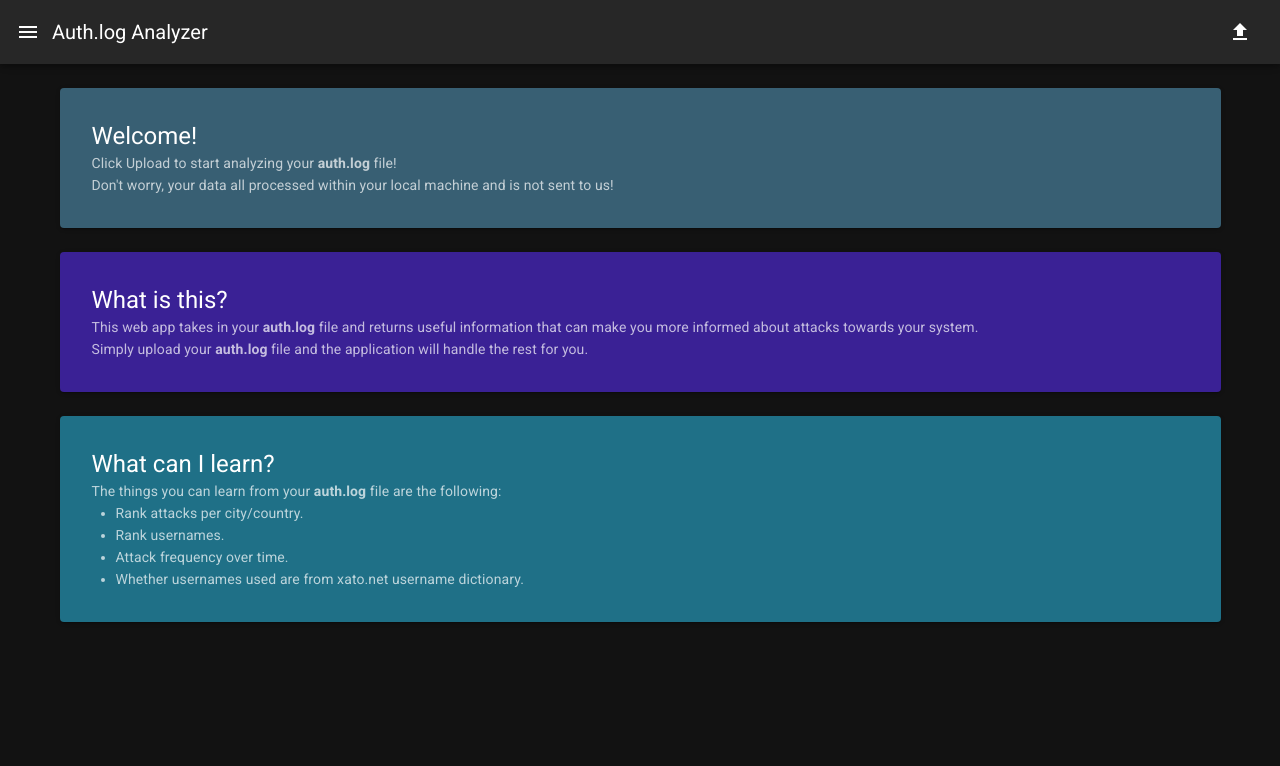
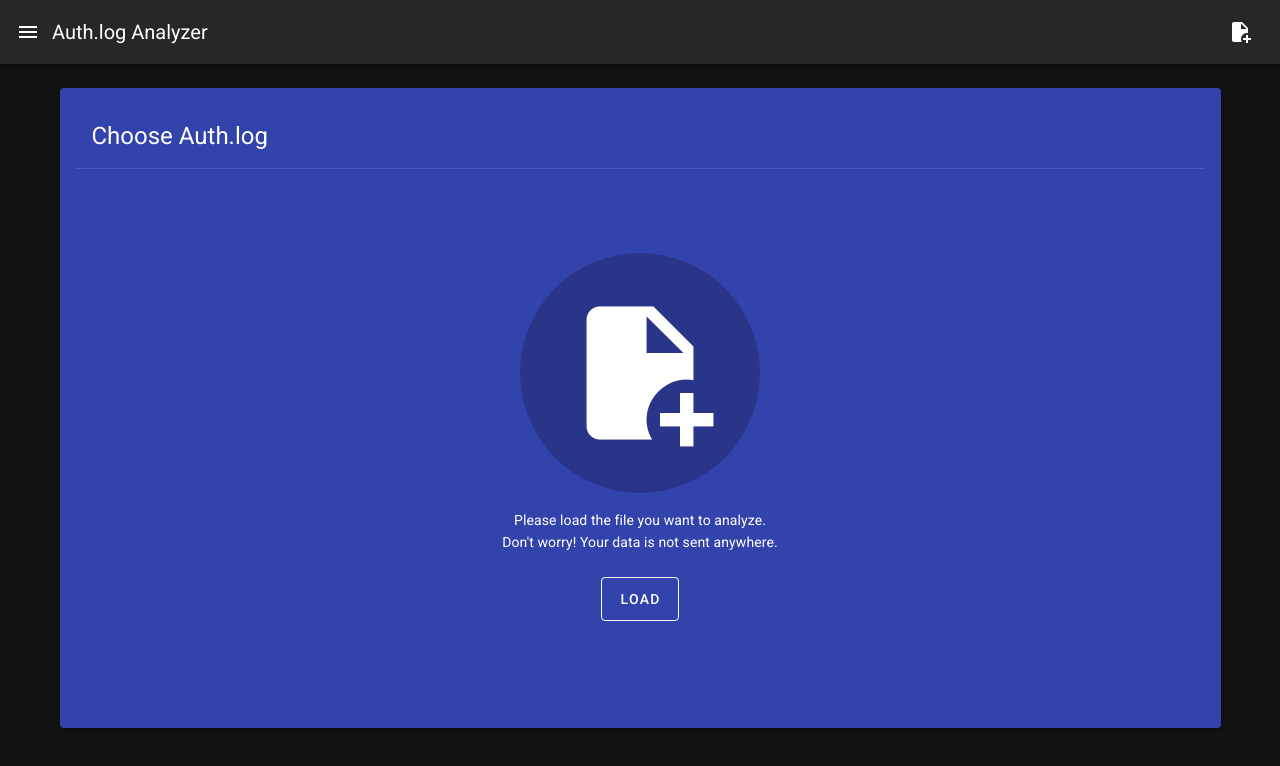
Before and after one commit to DPain/auth-log-analyzer, a Vue app: page /load in a window 1280 px wide. Shown: the top 766 px of the page. Built offline with nearby package versions, Linux system fonts and the light colour scheme.

Commit message:
Worked on Load view.

```diff
--- a/src/App.vue
+++ b/src/App.vue
@@ -19,12 +19,12 @@
       <v-app-bar app clipped-left>
         <v-app-bar-nav-icon @click.stop="drawer = !drawer" />
         <router-link tag="span" class="link" to="/">
-          <v-toolbar-title v-text="title" to="/"></v-toolbar-title>
+          <v-toolbar-title class="no-select" v-text="title" to="/"></v-toolbar-title>
         </router-link>
         <v-spacer></v-spacer>
-        <router-link class="link" :to="uploadUrl">
+        <router-link class="link" :to="loadUrl">
           <v-btn icon>
-            <v-icon>mdi-upload</v-icon>
+            <v-icon>mdi-file-plus</v-icon>
           </v-btn>
         </router-link>
       </v-app-bar>
@@ -42,13 +42,8 @@
 </template>
 
 <script>
-import Index from "@/views/Index";
-
 export default {
   name: "App",
-  components: {
-    Index
-  },
   data() {
     return {
       links: [
@@ -59,10 +54,10 @@ export default {
           link: "/"
         },
         {
-          id: "upload",
-          icon: "mdi-upload",
-          text: "Upload",
-          link: "/upload"
+          id: "load",
+          icon: "mdi-file-plus",
+          text: "Load",
+          link: "/load"
         }
       ],
       drawer: false,
@@ -71,16 +66,8 @@ export default {
     };
   },
   computed: {
-    uploadUrl() {
-      return this.links.find(el => el["id"] == "upload").link;
-    }
-  },
-  methods: {
-    doStuff(e) {
-      console.log("TEST");
-      // target is actually btn__content so we need to go one step higher
-      e.path[1].deactive;
-      e.path[1].blur();
+    loadUrl() {
+      return this.links.find(el => el["id"] == "load").link;
     }
   },
   created() {
@@ -96,6 +83,7 @@ export default {
   -moz-osx-font-smoothing: grayscale;
 }
 
+// Prevents links from having default color
 .link {
   text-decoration: none;
   color: white;
@@ -108,3 +96,10 @@ export default {
   padding-top: 64px;
 }
 </style>
+
+<style lang="scss" scoped>
+// Prevents App name from being selected.
+.no-select {
+  user-select: none;
+}
+</style>
--- a/src/router.js
+++ b/src/router.js
@@ -11,8 +11,8 @@ const router = new Router({
       component: () => import('@/views/Index')
     },
     {
-      path: '/upload',
-      component: () => import('@/views/Upload')
+      path: '/load',
+      component: () => import('@/views/Load')
     },
     {
       path: '/display',
--- a/src/views/Index.vue
+++ b/src/views/Index.vue
@@ -6,7 +6,7 @@
         <v-col v-for="(item, i) in entries" :key="i" cols="12">
           <v-card class="pa-4" :color="item.color" raised>
             <v-card-title class="headline" v-text="item.title"></v-card-title>
-            <v-card-subtitle v-html="item.body"></v-card-subtitle>
+            <v-card-text v-html="item.body"></v-card-text>
           </v-card>
         </v-col>
       </v-row>
@@ -25,7 +25,7 @@ export default {
       {
         title: "Welcome!",
         body:
-          "Click Upload to start analyzing your <b>auth.log</b> file!<br>" +
+          "Click load to start analyzing your <b>auth.log</b> file!<br>" +
           "Don't worry, your data all processed within your local machine and is not sent to us!",
         color: "#385F73"
       },
@@ -33,17 +33,16 @@ export default {
         title: "What is this?",
         body:
           "This web app takes in your <b>auth.log</b> file and returns useful information that can make you more informed about attacks towards your system.<br>" +
-          "Simply upload your <b>auth.log</b> file and the application will handle the rest for you.",
-        color: "#3A2195"
+          "Simply select your <b>auth.log</b> file and the application will handle the rest for you.",
+        color: "#3242AD"
       },
       {
         title: "What can I learn?",
         body:
           "The things you can learn from your <b>auth.log</b> file are the following:<br>" +
-          "<ul><li>Rank attacks per city/country.</li>" +
-          "<li>Rank usernames.</li>" +
-          "<li>Attack frequency over time.</li>" +
-          "<li>Whether usernames used are from xato.net username dictionary.</li></ul>",
+          "<ul><li>Attacks per city/country.</li>" +
+          "<li>Top Usernames used.</li>" +
+          "<li>Attack frequency over time.</li></ul>",
         color: "#1F7087"
       }
     ],
--- /dev/null
+++ b/src/views/Load.vue
@@ -0,0 +1,59 @@
+<template>
+  <div id="load">
+    <v-container>
+      <!-- Each card takes in a full row. -->
+      <v-row>
+        <v-col cols="12">
+          <v-card class="pa-4 flexcard" color="rgba(61, 81, 212, 0.8)" raised height="80vh">
+            <v-card-title class="headline">Choose Auth.log</v-card-title>
+            <v-divider></v-divider>
+            <v-row align="center" justify="center">
+              <v-col cols="12" align="center">
+                <v-avatar color="rgba(0,0,0,0.2)" size="15em">
+                  <v-icon size="10em">mdi-file-plus</v-icon>
+                </v-avatar>
+                <v-card-text class="pb-0">Please load the file you want to analyze.</v-card-text>
+                <v-card-subtitle class="pt-0">Don't worry! Your data is not sent anywhere.</v-card-subtitle>
+                <v-card-actions class="justify-center">
+                  <v-btn large outlined>Load</v-btn>
+                </v-card-actions>
+              </v-col>
+            </v-row>
+          </v-card>
+        </v-col>
+      </v-row>
+    </v-container>
+  </div>
+</template>
+
+<script>
+export default {
+  name: "Load",
+  props: {
+    msg: String
+  }
+};
+</script>
+
+<!-- Add "scoped" attribute to limit CSS to this component only -->
+<style scoped>
+h3 {
+  margin: 40px 0 0;
+}
+ul {
+  list-style-type: none;
+  padding: 0;
+}
+li {
+  display: inline-block;
+  margin: 0 10px;
+}
+a {
+  color: #42b983;
+}
+
+.flexcard {
+  display: flex;
+  flex-direction: column;
+}
+</style>
--- a/src/views/Upload.vue
+++ /dev/null
@@ -1,58 +0,0 @@
-<template>
-  <div class="hello">
-    <h1>{{ msg }}</h1>
-    <p>
-      For guide and recipes on how to configure / customize this project,<br>
-      check out the
-      <a href="https://cli.vuejs.org" target="_blank" rel="noopener">vue-cli documentation</a>.
-    </p>
-    <h3>Installed CLI Plugins</h3>
-    <ul>
-      <li><a href="https://github.com/vuejs/vue-cli/tree/dev/packages/%40vue/cli-plugin-babel" target="_blank" rel="noopener">babel</a></li>
-      <li><a href="https://github.com/vuejs/vue-cli/tree/dev/packages/%40vue/cli-plugin-eslint" target="_blank" rel="noopener">eslint</a></li>
-    </ul>
-    <h3>Essential Links</h3>
-    <ul>
-      <li><a href="https://vuejs.org" target="_blank" rel="noopener">Core Docs</a></li>
-      <li><a href="https://forum.vuejs.org" target="_blank" rel="noopener">Forum</a></li>
-      <li><a href="https://chat.vuejs.org" target="_blank" rel="noopener">Community Chat</a></li>
-      <li><a href="https://twitter.com/vuejs" target="_blank" rel="noopener">Twitter</a></li>
-      <li><a href="https://news.vuejs.org" target="_blank" rel="noopener">News</a></li>
-    </ul>
-    <h3>Ecosystem</h3>
-    <ul>
-      <li><a href="https://router.vuejs.org" target="_blank" rel="noopener">vue-router</a></li>
-      <li><a href="https://vuex.vuejs.org" target="_blank" rel="noopener">vuex</a></li>
-      <li><a href="https://github.com/vuejs/vue-devtools#vue-devtools" target="_blank" rel="noopener">vue-devtools</a></li>
-      <li><a href="https://vue-loader.vuejs.org" target="_blank" rel="noopener">vue-loader</a></li>
-      <li><a href="https://github.com/vuejs/awesome-vue" target="_blank" rel="noopener">awesome-vue</a></li>
-    </ul>
-  </div>
-</template>
-
-<script>
-export default {
-  name: 'Upload',
-  props: {
-    msg: String
-  }
-}
-</script>
-
-<!-- Add "scoped" attribute to limit CSS to this component only -->
-<style scoped>
-h3 {
-  margin: 40px 0 0;
-}
-ul {
-  list-style-type: none;
-  padding: 0;
-}
-li {
-  display: inline-block;
-  margin: 0 10px;
-}
-a {
-  color: #42b983;
-}
-</style>
```
Also changed, not shown: 1 other file (tests, documents, lock files or other folders).
